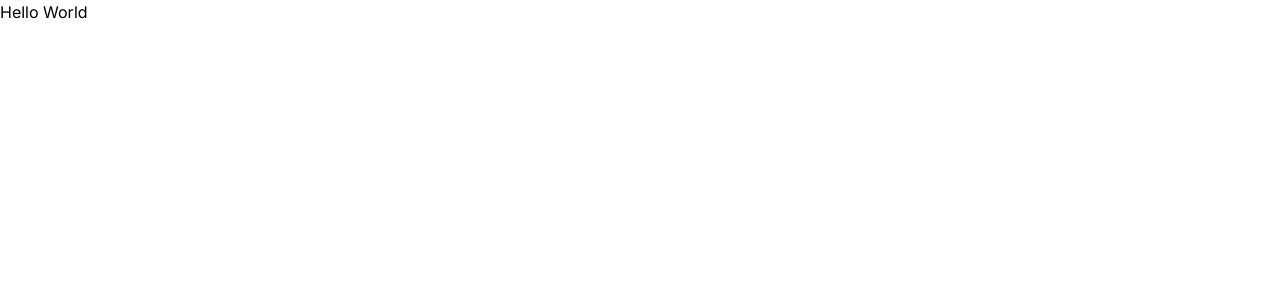
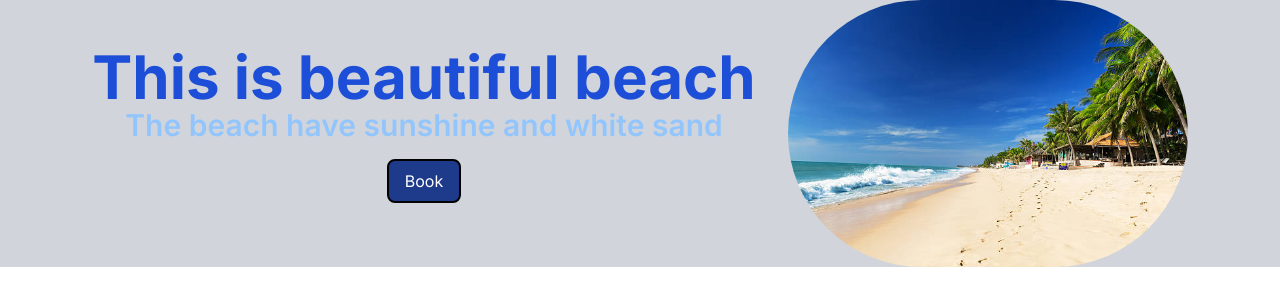
Before and after one commit to vietnq2023/tailwind, a Next.js app: page / in a window 1280 px wide. Shown: the top 306 px of the page. Built offline with nearby package versions, Linux system fonts and the light colour scheme.

Commit message:
Commit for quickstart

```diff
--- a/src/app/page.tsx
+++ b/src/app/page.tsx
@@ -1,5 +1,30 @@
 import Image from "next/image";
 
 export default function Home() {
-  return <h1 className=""> Hello World</h1>;
+  return (
+    <>
+      <div className="flex justify-center bg-gray-300 ">
+        <div className="mx-4 order-last">
+          <Image
+            src="/beach.jpg"
+            alt="Beach"
+            width={400}
+            height={400}
+            className="rounded-full"
+          />
+        </div>
+        <div className="mx-4 self-center text-center">
+          <h1 className="text-6xl font-bold text-blue-700 ">
+            This is beautiful beach
+          </h1>
+          <h2 className="text-3xl font-semibold text-blue-300">
+            The beach have sunshine and white sand
+          </h2>
+          <button className="my-4 px-4 py-2 border-2 border-black rounded-lg text-white bg-blue-900">
+            Book
+          </button>
+        </div>
+      </div>
+    </>
+  );
 }
```
Also changed, not shown: public/beach.jpg (added), src/app/ver1/page.tsx (added), src/app/ver2/page.tsx (added).
